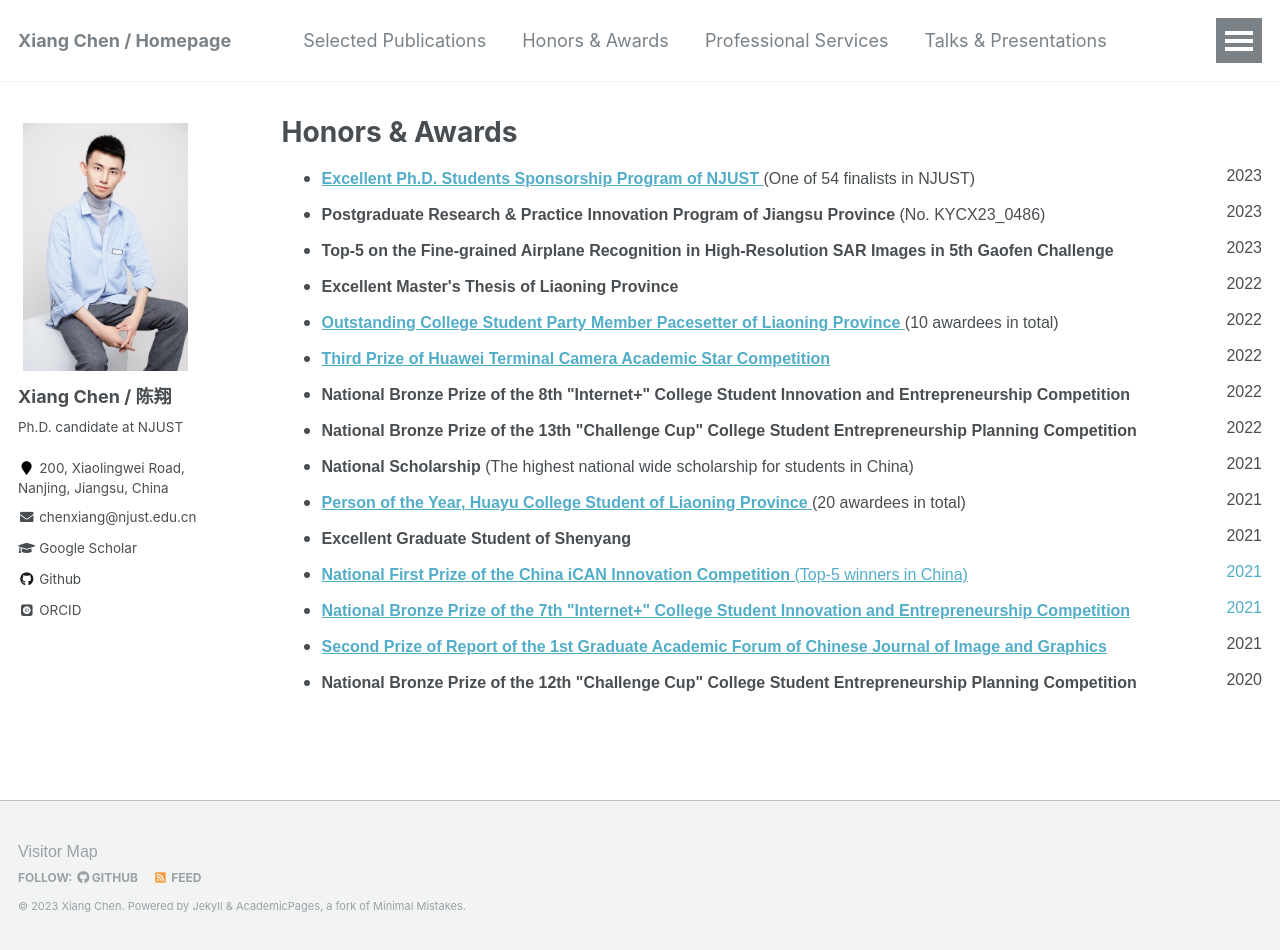
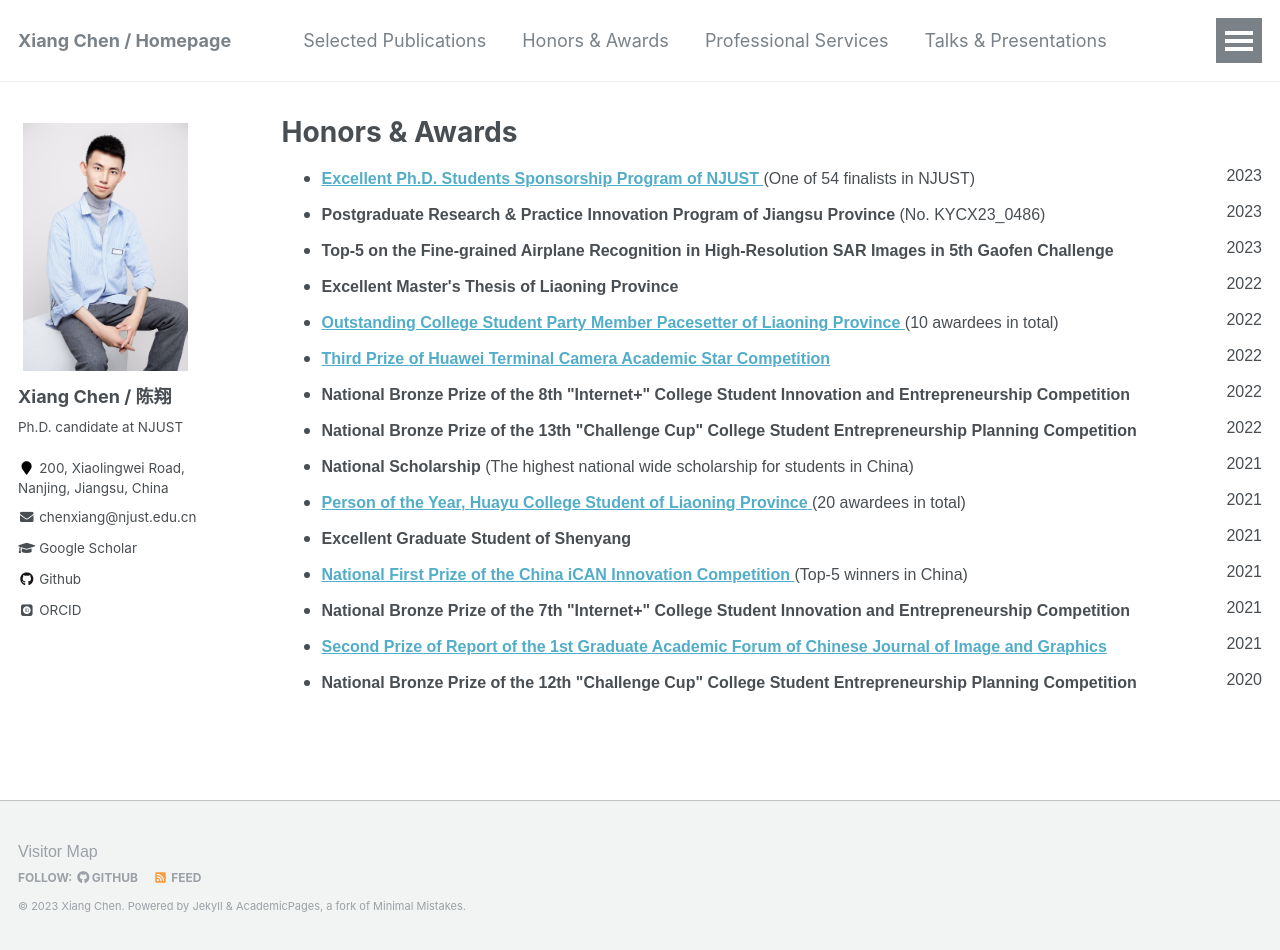
Before and after one commit to cschenxiang/cschenxiang.github.io, a Jekyll site: the page built from _pages/honors.html, in a window 1280 px wide and 950 px high. Built offline with Jekyll 4.4.1, drawn with Linux system fonts in a browser that asks for light colours; some web fonts are replaced.

Commit message:
Update honors.html

```diff
--- a/_pages/honors.html
+++ b/_pages/honors.html
@@ -41,7 +41,7 @@
 <li><strong>Excellent Graduate Student of Shenyang</strong> <div style="float:right; text-align:right">2021</div>
 </li>
 
-<li> <a href="https://mp.weixin.qq.com/s/IJZqFblSLmaD4Tx41ovPJA" target="_blank"> <strong>National First Prize of the China iCAN Innovation Competition</strong> (Top-5 winners in China) <div style="float:right; text-align:right">2021</div>
+<li> <a href="https://mp.weixin.qq.com/s/IJZqFblSLmaD4Tx41ovPJA" target="_blank"> <strong>National First Prize of the China iCAN Innovation Competition</strong> </a> (Top-5 winners in China) <div style="float:right; text-align:right">2021</div>
 </li>
 
 <li> <strong>National Bronze Prize of the 7th "Internet+" College Student Innovation and Entrepreneurship Competition</strong>  <div style="float:right; text-align:right">2021</div>
```
